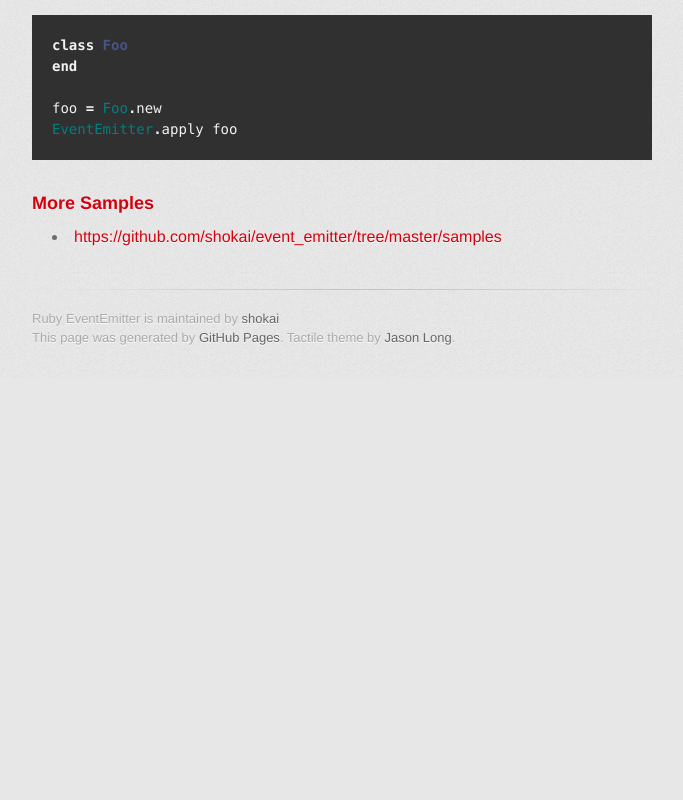
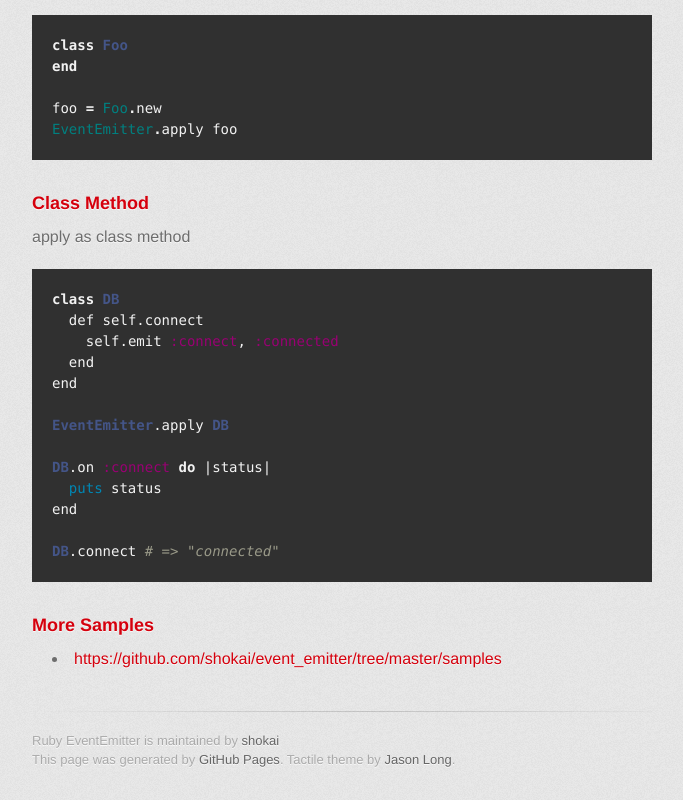
Before and after one commit to shokai/event_emitter, a plain HTML site: page index.html in a window 1280 px wide. Shown: the part 1808-2608 px from the top of the page, without its empty margins (298-981 px from the left). Before the commit the page ends 2186 px from the top, so only its background shows below. Drawn offline with Linux system fonts and the light colour scheme; a web font is replaced by a local one.

Commit message:
add class method

```diff
--- a/index.html
+++ b/index.html
@@ -103,6 +103,26 @@
 <span class="no">EventEmitter</span><span class="o">.</span><span class="n">apply</span> <span class="n">foo</span>
 </pre></div>
 
+
+<h3>Class Method</h3>
+
+<p>apply as class method</p>
+
+<div class="highlight"><pre><span class="k">class</span> <span class="nc">DB</span>
+  <span class="n">def</span> <span class="n">self</span><span class="p">.</span><span class="n">connect</span>
+    <span class="n">self</span><span class="p">.</span><span class="n">emit</span> <span class="ss">:connect</span><span class="p">,</span> <span class="ss">:connected</span>
+  <span class="n">end</span>
+<span class="n">end</span>
+
+<span class="nc">EventEmitter</span><span class="p">.</span><span class="n">apply</span> <span class="nc">DB</span>
+
+<span class="nc">DB</span><span class="p">.</span><span class="n">on</span> <span class="ss">:connect</span> <span class="k">do</span> <span class="p">|</span><span class="n">status</span><span class="p">|</span>
+  <span class="nb">puts</span> <span class="n">status</span>
+<span class="n">end</span>
+
+<span class="nc">DB</span><span class="p">.</span><span class="n">connect</span> <span class="c1"># =&gt; "connected"</span>
+</pre></div>
+
 <h3>More Samples</h3>
 
 <ul>
```
